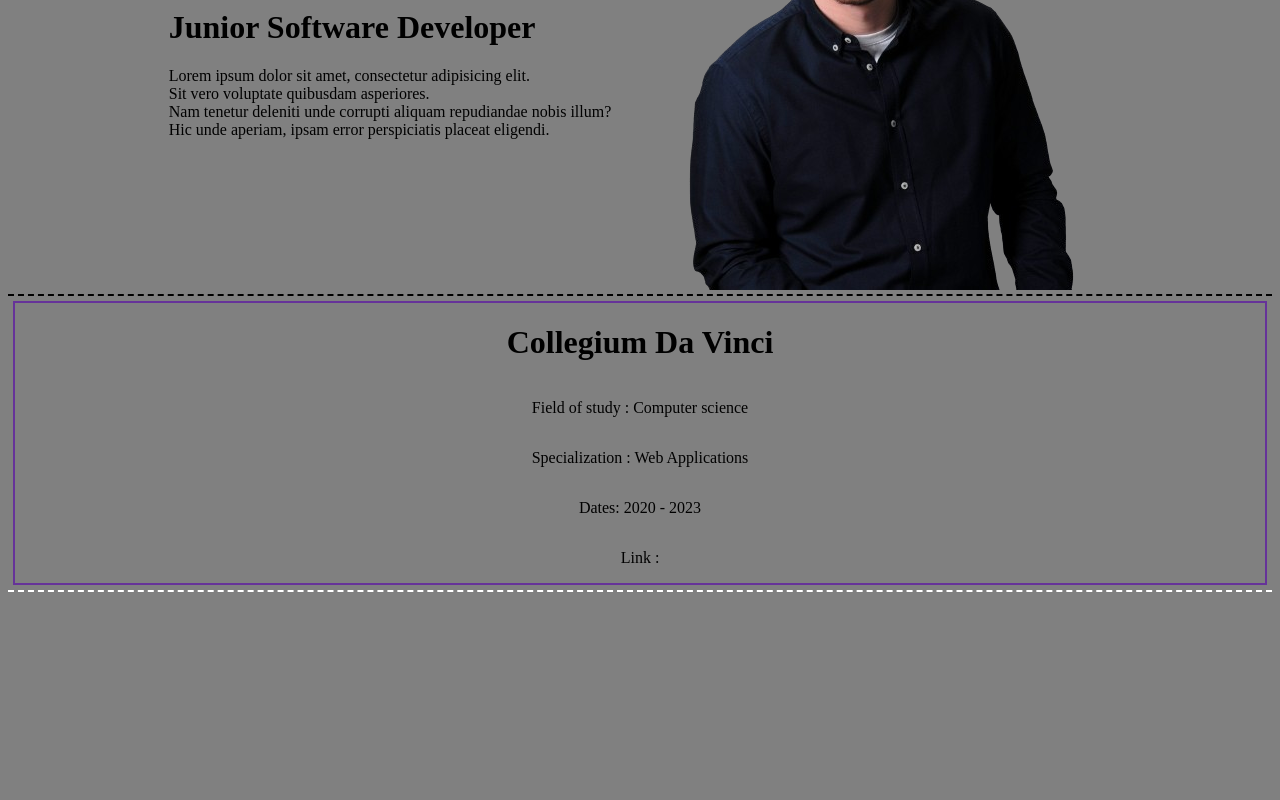
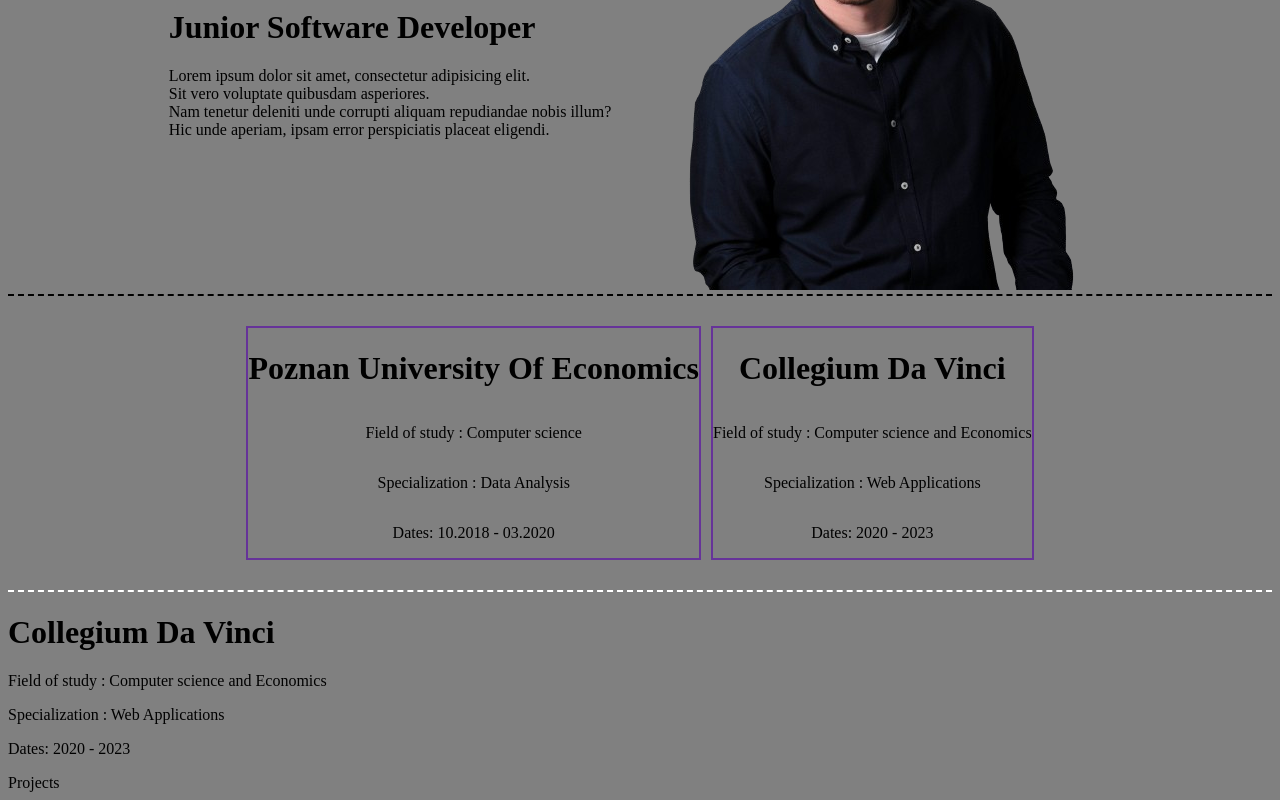
Before and after one commit to PatrykMansfeld/PM_Portfolio_Website, a React (Vite) app in the folder Portfolio_Frontend/: page / in a window 1280 px wide. Shown: the part 303-1103 px from the top of the page. Before the commit the page ends 903 px from the top, so only its background shows below. Built offline with nearby package versions, Linux system fonts and the light colour scheme.

Commit message:
Education + Work Expirience

```diff
--- a/Portfolio_Frontend/src/Components/Education/Education.jsx
+++ b/Portfolio_Frontend/src/Components/Education/Education.jsx
@@ -1,17 +1,22 @@
-import React from 'react'
+import React from "react";
 
 function Education() {
   return (
-    <div className='Education'>
-        <div className='EducationBox'>
-          <h1>Collegium Da Vinci</h1>
-          <p>Field of study : Computer science</p>
-          <p>Specialization : Web Applications</p>
-          <p>Dates: 2020 - 2023</p>
-          <p>Link : </p>
-        </div>
+    <div className="Education">
+      <div className="EducationBox">
+        <h1>Poznan University Of Economics</h1>
+        <p>Field of study : Computer science</p>
+        <p>Specialization : Data Analysis</p>
+        <p>Dates: 10.2018 - 03.2020</p>
+      </div>
+      <div className="EducationBox">
+        <h1>Collegium Da Vinci</h1>
+        <p>Field of study : Computer science and Economics</p>
+        <p>Specialization : Web Applications</p>
+        <p>Dates: 2020 - 2023</p>
+      </div>
     </div>
-  )
+  );
 }
 
-export default Education
+export default Education;
--- a/Portfolio_Frontend/src/Components/Main.jsx
+++ b/Portfolio_Frontend/src/Components/Main.jsx
@@ -1,14 +1,18 @@
-import React from 'react'
-import NavBar from './TopNavBar/NavBar'
-import AboutMe from './AboutMe/AboutMe'
-import Education from './Education/Education'
+import React from "react";
+import NavBar from "./TopNavBar/NavBar";
+import AboutMe from "./AboutMe/AboutMe";
+import Education from "./Education/Education";
+import Projects from "./Projects/Projects";
+import Expirience from "./WorkExpirience/Expirience";
 
 export default function Main() {
   return (
     <>
-        <NavBar />
-        <AboutMe />
-        <Education />
+      <NavBar />
+      <AboutMe />
+      <Education />
+      <Expirience />
+      <Projects />
     </>
-  )
+  );
 }
--- /dev/null
+++ b/Portfolio_Frontend/src/Components/Projects/Projects.jsx
@@ -0,0 +1,7 @@
+import React from "react";
+
+function Projects() {
+  return <div>Projects</div>;
+}
+
+export default Projects;
--- /dev/null
+++ b/Portfolio_Frontend/src/Components/WorkExpirience/Expirience.jsx
@@ -0,0 +1,14 @@
+import React from "react";
+
+function Expirience() {
+  return (
+    <div>
+      <h1>Collegium Da Vinci</h1>
+      <p>Field of study : Computer science and Economics</p>
+      <p>Specialization : Web Applications</p>
+      <p>Dates: 2020 - 2023</p>
+    </div>
+  );
+}
+
+export default Expirience;
--- a/Portfolio_Frontend/src/Styles/Components/Education/_Education.scss
+++ b/Portfolio_Frontend/src/Styles/Components/Education/_Education.scss
@@ -1,5 +1,10 @@
 .Education {
     border-bottom: 2px dashed white;
+    display: flex;
+    flex-direction: row;
+    justify-content: center;
+    align-items: center;
+    padding: 2%;
 }
 
 .EducationBox {
```
